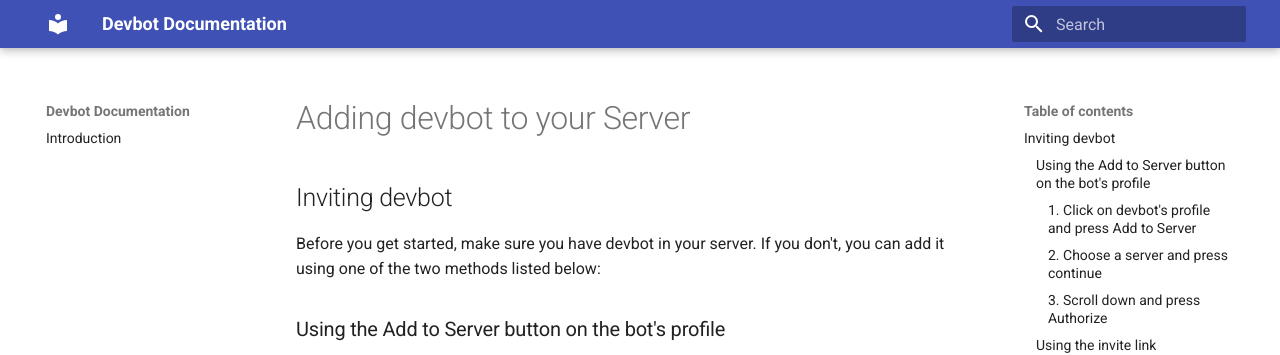
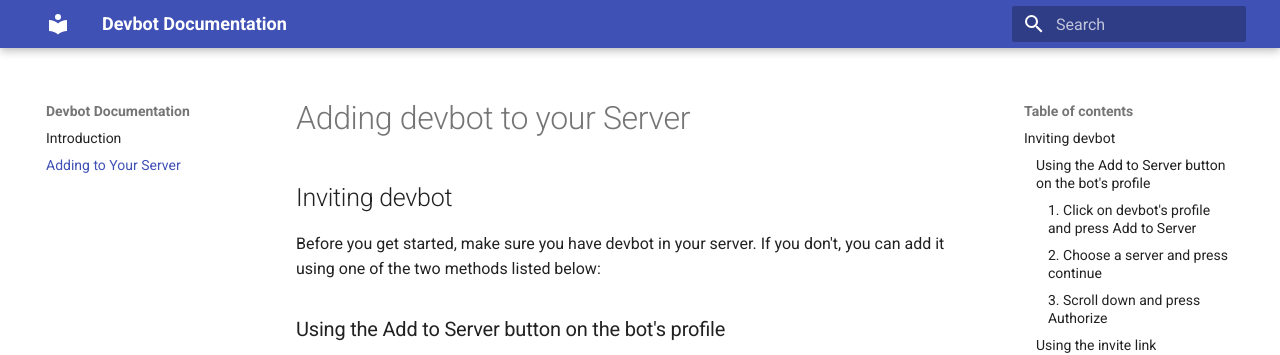
Before and after one commit to windingtheropes/devbot, an MkDocs documentation site: the page built from docs/adding-to-your-server.md, in a window 1280 px wide. Shown: the top 355 px of the page. Built offline with MkDocs 1.6.1 and Material for MkDocs 9.7.7, drawn with Linux system fonts in a browser that asks for light colours.

Commit message:
Update mkdocs.yml

```diff
--- a/mkdocs.yml
+++ b/mkdocs.yml
@@ -8,3 +8,4 @@
 
 nav:
     - Introduction: 'index.md'
+    - Adding to Your Server: 'adding-to-your-server.md'
```
